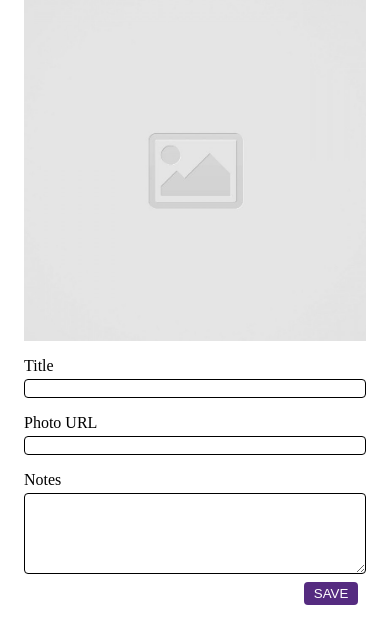
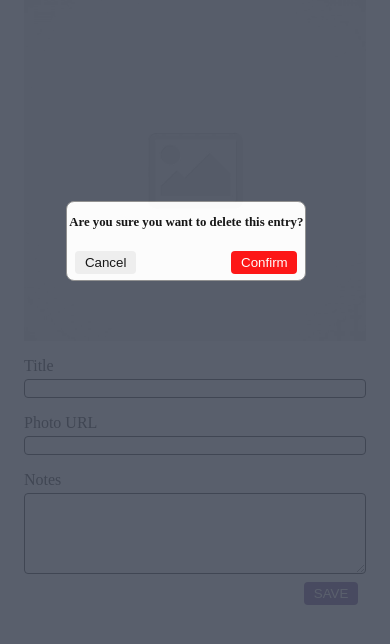
Before and after one commit to DylanPDao/code-journal, a website: page index.html in a window 390 px wide. Shown: the part 118-762 px from the top of the page. Drawn offline with Linux system fonts and the light colour scheme.

Commit message:
Created cancel/confirm modal for mobile and desktop responsiveness

```diff
--- a/css/styles.css
+++ b/css/styles.css
@@ -81,3 +81,70 @@ ul {
 .notes-text {
   white-space: pre-wrap;
 }
+
+.modal-btns {
+  display: flex;
+  justify-content: space-between;
+  align-items: center;
+}
+
+.confirm-btn {
+  background-color: red;
+  color: white;
+}
+
+/* modal styling */
+.confirm-btn,
+.cancel-btn {
+  border: 0;
+  border-radius: 0.25rem;
+  padding: 0.25rem 0.6rem;
+  margin: 0.5rem;
+}
+
+.modal {
+  position: fixed;
+  left: 0;
+  top: 0;
+  width: 100%;
+  height: 100%;
+  background-color: #474e5d;
+  opacity: 90%;
+}
+
+.modal-content {
+  border-radius: 0.5rem;
+  position: absolute;
+  background-color: #fefefe;
+  margin: 17%;
+  top: 30%;
+  border: 1px solid #888;
+  height: 5rem;
+  width: 15rem;
+}
+
+.modal-header-text {
+  font-size: 0.8rem;
+  text-align: center;
+  font-weight: bold;
+}
+
+@media screen and (min-width: 740px) {
+  .modal-content {
+    top: 20%;
+    margin: 10%;
+    left: 25%;
+    width: 16rem;
+    height: 5rem;
+  }
+}
+
+@media screen and (min-width: 768px) {
+  .modal-content {
+    top: 20%;
+    margin: 10%;
+    left: 25%;
+    height: 6rem;
+    width: 18rem;
+  }
+}
--- a/index.html
+++ b/index.html
@@ -67,6 +67,17 @@
 
       </ul>
     </div>
+    <div class="modal row">
+      <form class="modal-content">
+        <div class="column-full modal-header">
+          <p class="modal-header-text">Are you sure you want to delete this entry?</p>
+        </div>
+        <div class="modal-btns row">
+          <button class="cancel-btn">Cancel</button>
+          <button class="confirm-btn">Confirm</button>
+        </div>
+      </form>
+    </div>
   </main>
   <script src="js/data.js"></script>
   <script src="js/main.js"></script>
```
